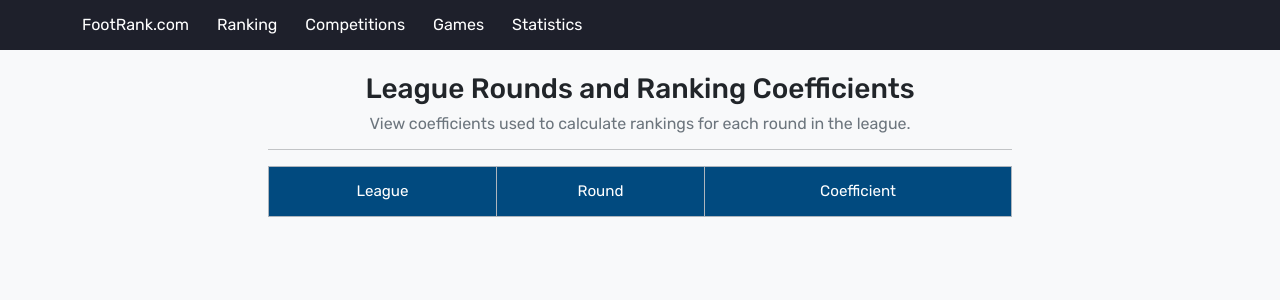
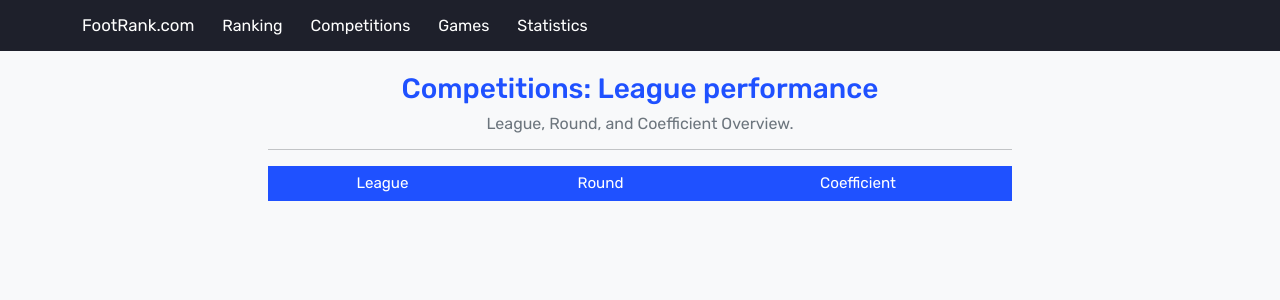
Before and after one commit to ok7uz/footrank, a Django app: page /competitions in a window 1280 px wide. Shown: the top 300 px of the page. Run offline with Django 5.2, Linux system fonts and the light colour scheme; data comes from the database, SQL or seed files in the repository; data that the repository does not hold is empty.

Commit message:
Competitions has been redesigned

```diff
--- a/apps/ranking/templates/base.html
+++ b/apps/ranking/templates/base.html
@@ -45,7 +45,7 @@
     <nav class="nav fixed-top text-white p-3"
          style="background: 	#1E202B">
         <div class="container">
-            <a class="text-white text-decoration-none" href="{% url 'ranking' %}">FootRank.com</a>
+            <a class="text-white text-decoration-none" href="{% url 'ranking' %}" style="font-size: 1.05rem">FootRank.com</a>
             <a class="text-white text-decoration-none ms-4" href="{% url 'ranking' %}">Ranking</a>
             {% if request.user.is_staff %}
             <a class="text-white text-decoration-none ms-4" href="{% url 'country_list' %}">Countries</a>
--- a/apps/ranking/templates/competition_list.html
+++ b/apps/ranking/templates/competition_list.html
@@ -1,25 +1,27 @@
 {% extends 'base.html' %}
 
 {% block title %}
-    Competitions
+    Competitions: League Performance
 {% endblock %}
 
-{% block og-title %}Competitions{% endblock %}
-{% block og-description %}Competitions influence FIFA Men's Rankings.{% endblock %}
+{% block og-title %}Competitions: League Performance{% endblock %}
+{% block og-description %}League, Round, and Coefficient Overview.{% endblock %}
 {% block og-url %}{{ request.build_absolute_uri }}{% endblock %}
 
 {% block content %}
     <div class="col-lg-8 m-auto mt-5">
-    <h1 class="text-center fs-3">League Rounds and Ranking Coefficients</h1>
-<h2 class="text-center fw-normal fs-6 text-secondary">View coefficients used to calculate rankings for each round in the league.</h2>
+    <h1 class="text-center fs-3" style="color: #1F51FF">Competitions: League performance</h1>
+<h2 class="text-center fw-normal fs-6 text-secondary">League, Round, and Coefficient Overview.</h2>
 <hr>
+{#    <h3 class="text-center fs-4 mt-4">COMPETITIONS</h3>#}
+{#        <hr>#}
 
-        <table class="table table-responsive table-striped table-bordered border-dark-subtle table-hover" style="font-size: 0.95rem">
+        <table class="table table-responsive table-striped table-hover" style="font-size: 0.95rem">
             <thead>
-                <tr class="text-center">
-                    <td class="text-white py-3" style="background: #014a7f">League</td>
-                    <td class="text-white py-3" style="background: #014a7f">Round</td>
-                    <td class="text-white py-3" style="background: #014a7f">Coefficient</td>
+                <tr class="text-center mb-1">
+                    <td class="align-middle text-white py-2" style="background: #1F51FF; border: 1px solid #1F51FF">League</td>
+                    <td class="align-middle text-white py-2" style="background: #1F51FF; border: 1px solid #1F51FF">Round</td>
+                    <td class="align-middle text-white py-2" style="background: #1F51FF; border: 1px solid #1F51FF">Coefficient</td>
                 </tr>
             </thead>
             <tbody>
```
Also changed, not shown: apps/ranking/templates/ranking.html (+10 -3 lines).
